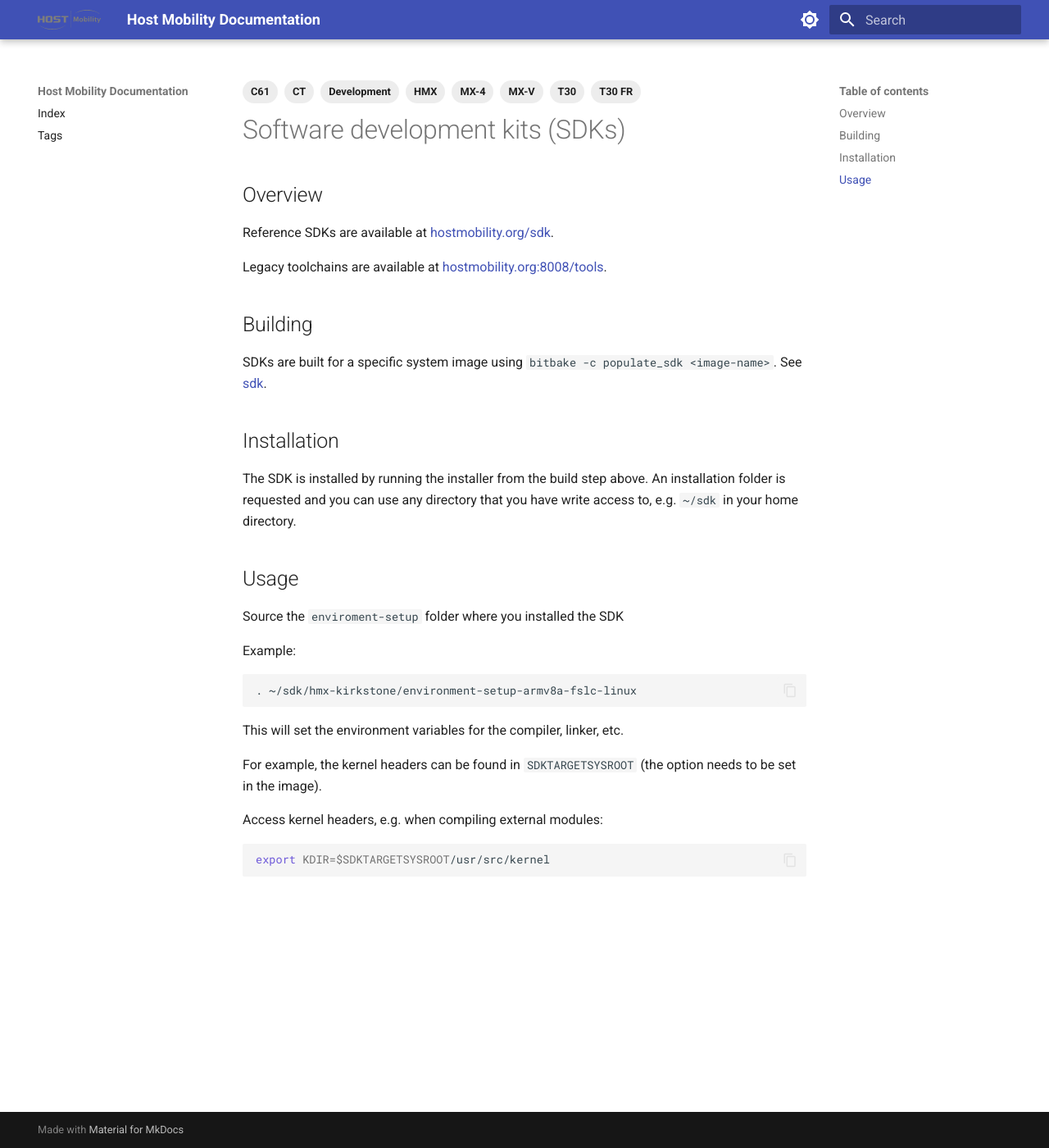
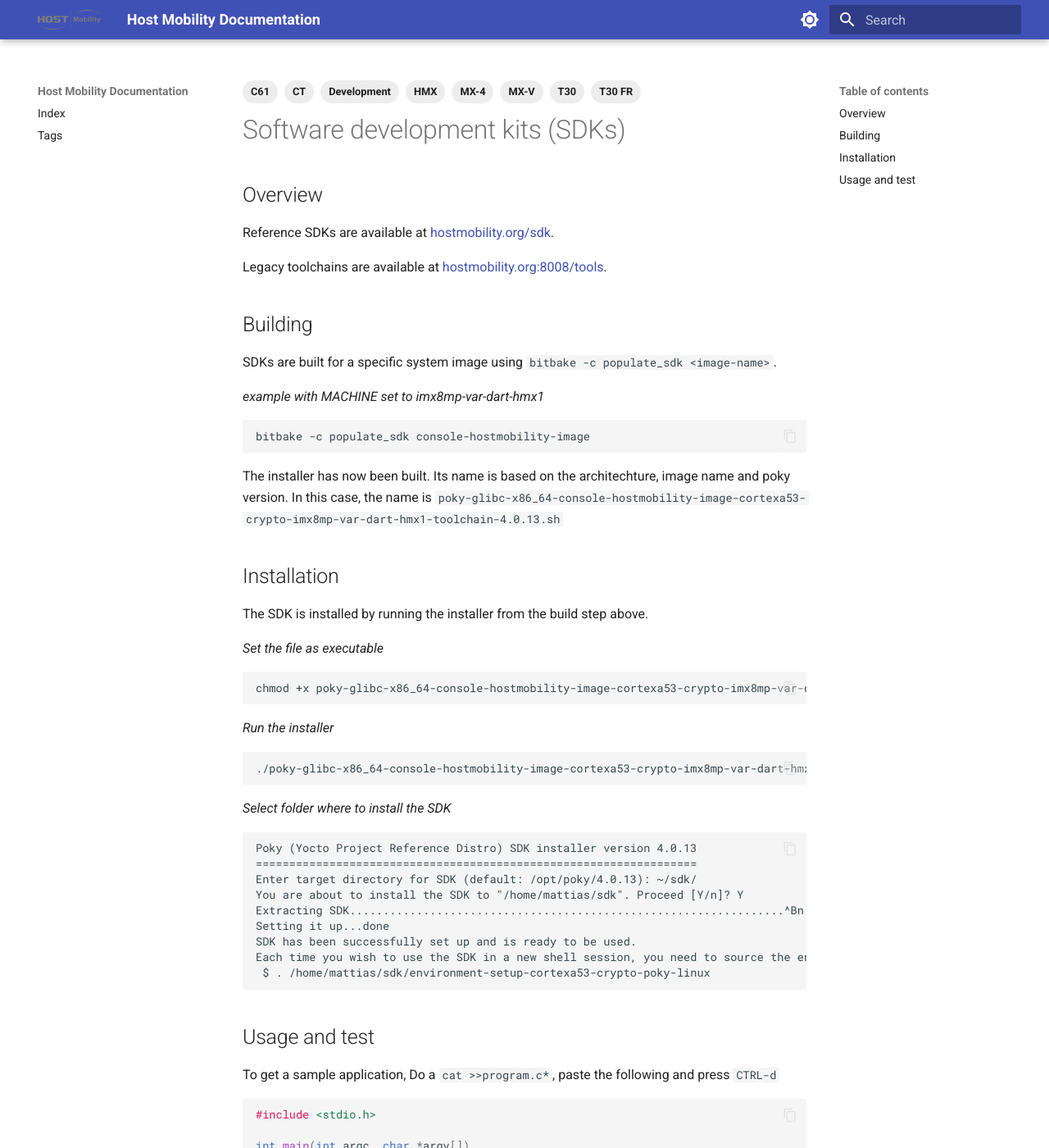
Before and after one commit to hostmobility/documentation, an MkDocs documentation site: the page built from docs/system/sdk.md, in a window 1280 px wide and 1400 px high. Shown: the whole window at 82% size. Built offline with MkDocs 1.6.1 and Material for MkDocs 9.7.7, drawn with Linux system fonts in a browser that asks for light colours; some of the changed text lies outside the part shown.

Commit message:
sdk: usage and test examples

````diff
--- a/docs/system/sdk.md
+++ b/docs/system/sdk.md
@@ -20,26 +20,78 @@
 
 ## Building
 
-SDKs are built for a specific system image using `bitbake -c populate_sdk <image-name>`. See [sdk](sdk.md).
+SDKs are built for a specific system image using `bitbake -c populate_sdk <image-name>`.
+
+*example with MACHINE set to imx8mp-var-dart-hmx1*
+```bash
+bitbake -c populate_sdk console-hostmobility-image
+```
+
+The installer has now been built. Its name is based on the architechture, image name and poky
+version. In this case, the name is
+`poky-glibc-x86_64-console-hostmobility-image-cortexa53-crypto-imx8mp-var-dart-hmx1-toolchain-4.0.13.sh`
 
 ## Installation
 
-The SDK is installed by running the installer from the build step above. An installation folder is requested and you can use any directory that you have write access to, e.g. `~/sdk` in your home directory.
+The SDK is installed by running the installer from the build step above.
 
-## Usage
 
-Source the `enviroment-setup` folder where you installed the SDK
+*Set the file as executable*
+```bash
+chmod +x poky-glibc-x86_64-console-hostmobility-image-cortexa53-crypto-imx8mp-var-dart-hmx1-toolchain-4.0.13.sh
+```
 
-Example:
+*Run the installer*
+```bash
+./poky-glibc-x86_64-console-hostmobility-image-cortexa53-crypto-imx8mp-var-dart-hmx1-toolchain-4.0.13.sh
+```
+
+
+*Select folder where to install the SDK*
+```
+Poky (Yocto Project Reference Distro) SDK installer version 4.0.13
+==================================================================
+Enter target directory for SDK (default: /opt/poky/4.0.13): ~/sdk/
+You are about to install the SDK to "/home/mattias/sdk". Proceed [Y/n]? Y
+Extracting SDK.................................................................^Bn................................................................................................................................................................done
+Setting it up...done
+SDK has been successfully set up and is ready to be used.
+Each time you wish to use the SDK in a new shell session, you need to source the environment setup script e.g.
+ $ . /home/mattias/sdk/environment-setup-cortexa53-crypto-poky-linux
+```
+
+## Usage and test
+
+To get a sample application, Do a `cat >>program.c*`, paste the following and press `CTRL-d`
+
+```C
+#include <stdio.h>
+
+int main(int argc, char *argv[])
+{
+    for (int i = 0; i < argc; i++) {
+        printf("%d: %s\n", argc, argv[i]);
+  }
+}
+```
+
+
+*Source the `enviroment-setup` folder where you installed the SDK.*
+
 ```bash
 . ~/sdk/hmx-kirkstone/environment-setup-armv8a-fslc-linux
 ```
 
-This will set the environment variables for the compiler, linker, etc.
+*run make*
+```bash
+make --no-silent  program
+```
+*Make is now aware of the cross-compiler through the environment.*
+```
+aarch64-poky-linux-gcc  -mcpu=cortex-a53 -march=armv8-a+crc+crypto -mbranch-protection=standard -fstack-protector-strong  -O2 -D_FORTIFY_SOURCE=2 -Wformat -Wformat-security -Werror=format-security --sysroot=/home/mattias/sdk/sysroots/cortexa53-crypto-poky-linux  -O2 -pipe -g -feliminate-unused-debug-types   -Wl,-O1 -Wl,--hash-style=gnu -Wl,--as-needed  -Wl,-z,relro,-z,now  program.c   -o program
+```
 
-For example, the kernel headers can be found in `SDKTARGETSYSROOT` (the option needs to be set in the image).
-
-Access kernel headers, e.g. when compiling external modules:
+*Example: access kernel headers e.g. when compiling external modules*
 ```bash
 export KDIR=$SDKTARGETSYSROOT/usr/src/kernel
 ```
````
